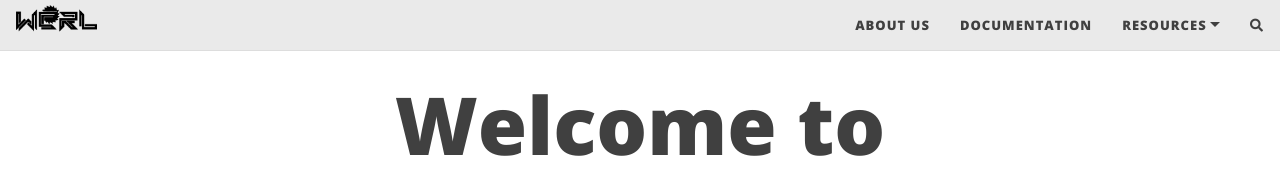
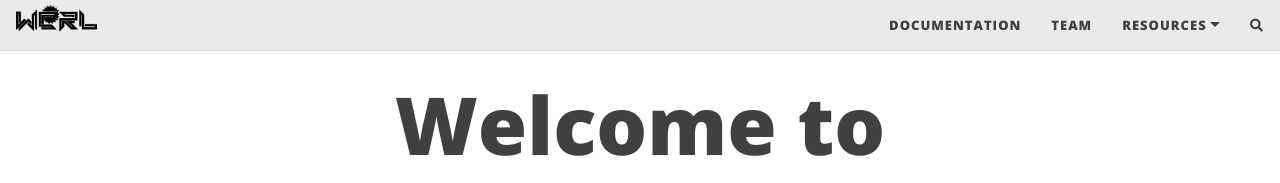
Before and after one commit to wcrl/wcrl.github.io, a Jekyll site: the page built from index.md, in a window 1280 px wide. Shown: the top 183 px of the page. Built offline with Jekyll 4.4.1, drawn with Linux system fonts in a browser that asks for light colours; nearby versions of some CDN libraries; a script that is not in the unit is left out; comment, search, counter and statistics services are not loaded.

Commit message:
updated header

```diff
--- a/_data/nav.yml
+++ b/_data/nav.yml
@@ -1,6 +1,6 @@
 navbar:
-  About Us: "aboutus"
   Documentation: "documentation/getting-started"
+  Team: "aboutus"
   Resources:
     - Build-A-Bot Repo: "https://github.com/wcrl/Build-the-Bot"
     - YouTube Tutorials: "https://www.youtube.com/watch?v=h6dw6_2JMFk&list=PLFKyQXlTI3wrKnCDG6BStf9k8FC4T9J4q"
```
